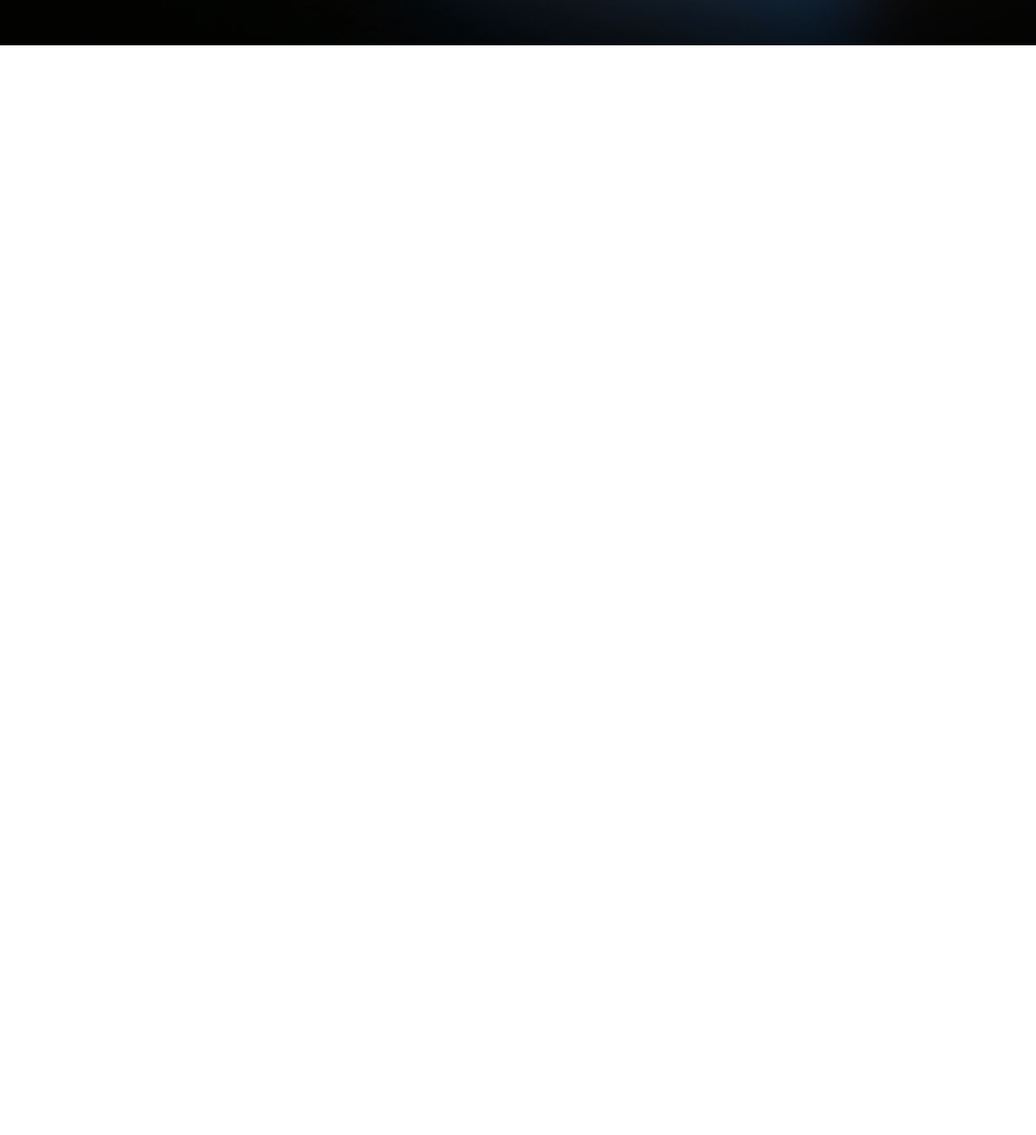
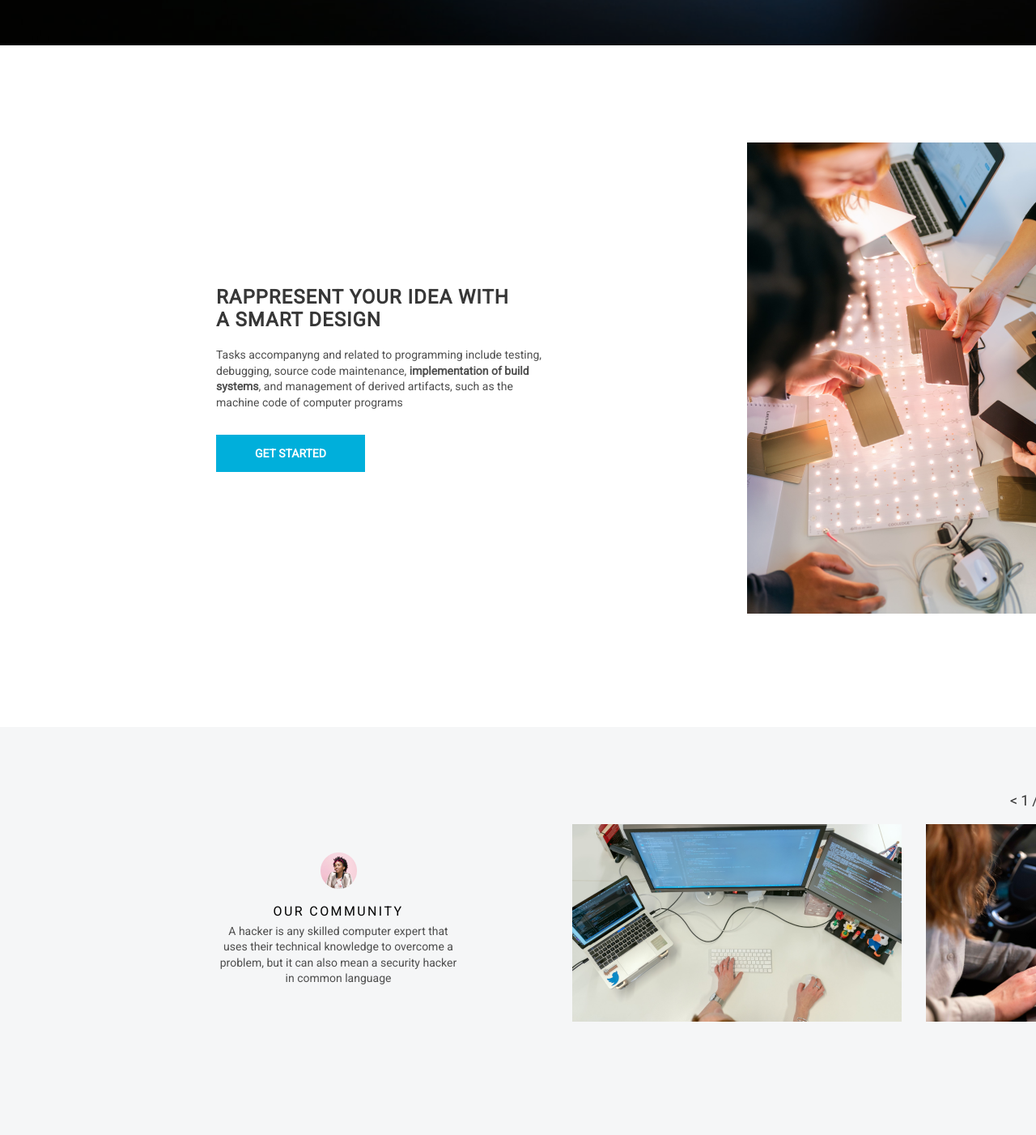
Before and after one commit to slavalobikov/webdev, a plain HTML site: page webdev/index.html in a window 1280 px wide. Shown: the part 688-2090 px from the top of the page at 81% size. Before the commit the page ends 800 px from the top, so only its background shows below. Drawn offline with Linux system fonts and the light colour scheme.

Commit message:
feat: add Our Community  block

```diff
--- a/webdev/index.html
+++ b/webdev/index.html
@@ -33,5 +33,55 @@
             </div>
         </div>
     </div>
+    <div class="Rappresent">
+        <div class="wraper2Left">
+            <div class="wraper2content">
+                <span class="wraper2h1">RAPPRESENT YOUR IDEA WITH A SMART DESIGN </span>
+                <span class="wraper2P">Tasks accompanyng and related to programming include testing, debugging,
+                    source code maintenance,
+                    <strong>implementation of build systems</strong>,
+                    and management of derived artifacts, such as the machine code of computer programs
+                </span>
+                <div>
+                    <button class="wraper2Button"><p>GET STARTED</p></button>
+                </div>
+
+            </div>
+        </div>
+        <div class="wraper2Right">
+            <img src="assets/img/content-image-1.png" alt="back">
+        </div>
+    </div>
+    <div class="OurCommunity">
+        <div class="Paginator">
+            <span class="paginatorPr"><</span>
+            <span>1</span>
+            <span>/</span>
+            <span>5</span>
+            <span class="paginatorPr">></span>
+        </div>
+        <div class="OurCommunityWraper">
+            <div class="OurCommunityWraperLeft">
+                <img class="imgAva" src="assets/img/ava.png" alt="ava">
+                <div class="OurCommunityH1"> OUR COMMUNITY</div>
+                <div class="OurCommunityP">
+                    A hacker is any skilled computer expert that uses
+                    their technical knowledge to overcome a problem, but it can also mean a
+                    security hacker in common language
+                </div>
+            </div>
+            <div class="OurCommunityWraperRight">
+                <div class="IMGpart1">
+                    <img class="firstImg" src="assets/img/Rectangle%202.png" alt="img">
+                    <img class="secondImg" src="assets/img/Bukin.png" alt="img">
+                    <div class="obrez">
+                        <img  src="assets/img/Gena.png" alt="img">
+                    </div>
+                </div>
+            </div>
+
+        </div>
+    </div>
+
 </body>
 </html>
--- a/webdev/style.css
+++ b/webdev/style.css
@@ -175,6 +175,7 @@ html {
     background: #00AFDB;
     border:none;
     justify-content: center;
+    cursor: pointer;
     transition: 0.4s all ease-out;
 }
 
@@ -220,3 +221,174 @@ html {
 .social img:hover {
     cursor: pointer;
 }
+
+.Rappresent {
+    width: 1600px;
+    height: 842px;
+    background-color:#FFFFFF;
+    margin-left: auto;
+    margin-right: auto;
+}
+
+.wraper2Left {
+    float: left;
+}
+.wraper2Right {
+    margin-top: 120px;
+    margin-right: 270px;
+    float: right;
+}
+.wraper2content {
+    margin-top: 296px;
+    margin-left: 267px;
+    width: 407px;
+    height: 233px;
+}
+
+.wraper2h1 {
+    width:367px;
+    height: 57px;
+    font-style: normal;
+    font-weight: bold;
+    font-size: 24px;
+    line-height: 28px;
+    display: flex;
+    align-items: flex-end;
+    letter-spacing: 1px;
+    text-transform: uppercase;
+    color: #373737;
+    margin-bottom: 20px;
+}
+
+strong {
+    font-weight: bold;
+}
+
+.wraper2P {
+    font-style: normal;
+    font-weight: normal;
+    font-size: 14px;
+    width: 80px;
+    line-height: 140%;
+    color: #4E4E4E;
+}
+
+.wraper2Button {
+    width: 184px;
+    height: 46px;
+    margin-top: 30px;
+    display: flex;
+    align-items: center;
+    text-align: center;
+    text-transform: uppercase;
+    flex: none;
+    order: 0;
+    align-self: center;
+    background: #00AFDB;
+    border:none;
+    justify-content: center;
+    cursor: pointer;
+    transition: 0.4s all ease-out;
+}
+
+.wraper2Button p {
+    font-family: Roboto, sans-serif;
+    font-style: normal;
+    font-weight: bold;
+    font-size: 14px;
+    line-height: 16px;
+    color: #FFFFFF;
+}
+
+.wraper2Button:hover {
+    border-radius: 15px;
+    color:#01AECB;
+}
+
+.OurCommunity {
+    width: 1600px;
+    height: 504px;
+    background-color:#F5F6F7;;
+    margin-left: auto;
+    margin-right: auto;
+}
+.Paginator {
+    width: 83px;
+    height: 18px;
+    float: right;
+    margin-right: 269px;
+    margin-top: 82px;
+}
+
+.Paginator span {
+    font-style: normal;
+    font-weight: normal;
+    font-size: 18px;
+    line-height: 100%;
+    color: #373737;
+}
+
+.paginatorPr:hover {
+    cursor: pointer;
+    opacity: 0.5;
+}
+
+.OurCommunityWraperLeft {
+    float: left;
+    margin-top: 155px;
+    margin-left: 269px;
+    width: 298px;
+    height: 175px;
+}
+.OurCommunityWraperRight {
+    margin-top: 20px;
+    float: right;
+}
+
+.imgAva {
+    display: block;
+    margin-left: auto;
+    margin-right: auto;
+}
+
+.OurCommunityH1 {
+    text-align: center;
+    margin-top: 20px;
+    letter-spacing: 2.4px;
+}
+
+.OurCommunityP {
+    margin-top: -90px;
+    width:298px;
+    height: 175px;
+    text-align: center;
+    font-style: normal;
+    font-weight: normal;
+    font-size: 14px;
+    line-height: 140%;
+    display: flex;
+    align-items: flex-end;
+    color: #4E4E4E;
+}
+
+.firstImg {
+    position: relative;
+    left: 24px;
+    margin-right: 75px;
+    width: 407px;
+    height: 244px;
+}
+
+
+
+.secondImg {
+    position: relative;
+    left: -25px;
+}
+
+.obrez {
+    width: 20px;
+    height: 244px;
+    display: inline-block;
+    overflow: hidden;
+}
```
Also changed, not shown: webdev/assets/img/Bukin.png (added), webdev/assets/img/Gena.png (added), webdev/assets/img/Rectangle 2.png (added), webdev/assets/img/ava.png (added), webdev/assets/img/content-image-1.png (added).
